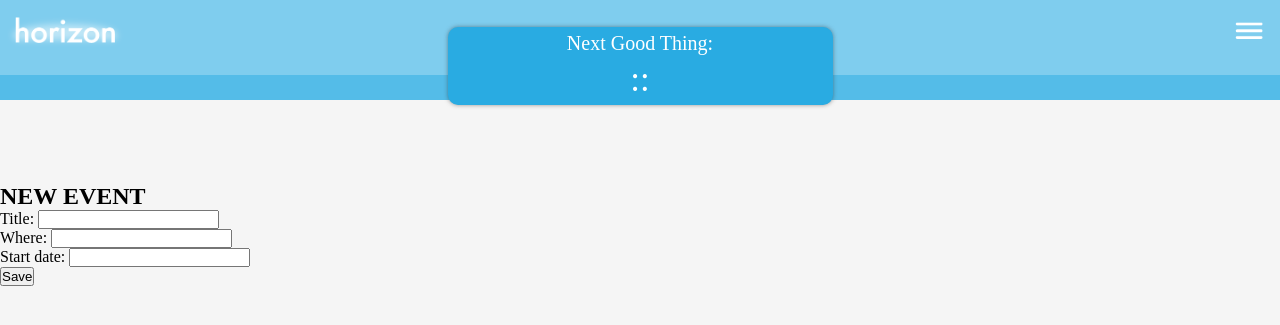
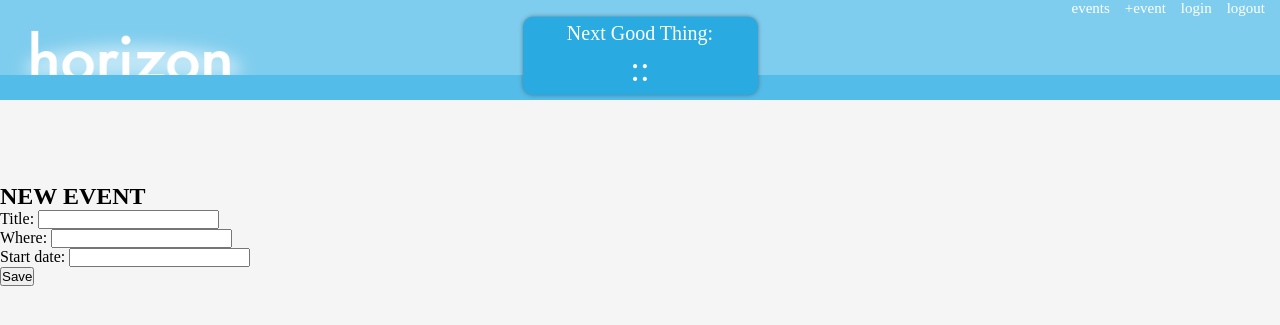
Before and after one commit to SIW22/Horizon, a Django app: page /events/new in a window 1280 px wide. Shown: the top 325 px of the page. Run offline with Django 3.2, Linux system fonts and the light colour scheme; the visitor is signed in with stand-in values (Sample User, id 1); some libraries are stand-ins or nearby versions.

Commit message:
Media Query Progress.

```diff
--- a/main_app/static/styles/main.css
+++ b/main_app/static/styles/main.css
@@ -70,7 +70,7 @@ body {
   margin-right: 15px;
   color: white;
   font-size: 15px;
-  display: none;
+  /* display: none; */
 }
 
 .timer-container {
@@ -250,14 +250,21 @@ body {
 /* FOR SCREENS 600 PIXELS AND WIDER */
 
 @media only screen and (min-width: 600px) {
-  .field {
-    flex-direction: column;
+  .nav-banner {
+    width: 100%;
+    height: 75px;
   }
 }
 @media only screen and (min-width: 600px) {
-  .nav-banner {
-    width: 100%;
-    height: 75px;
+  .logo-glow {
+    width: 200px;
+    margin: 41.5px 8px;
+  }
+}
+@media only screen and (min-width: 600px) {
+  .logo-type {
+    width: 150px;
+    margin: 41.5px 30px;
   }
 }
 @media only screen and (min-width: 600px) {
@@ -266,13 +273,41 @@ body {
     width: 100vw;
   }
 }
+@media only screen and (min-width: 600px) {
+  .main-countdown {
+    width: 225px;
+  }
+}
+@media only screen and (min-width: 600px) {
+  .hamburger-nav {
+    margin: 30px 20px 0 0;
+  }
+}
+@media only screen and (min-width: 600px) {
+  .hamburger {
+    height: 35px;
+    margin-top: 14px;
+  }
+}
 
 
 /* FOR SCREENS 768 PIXELS AND WIDER */
 
 @media only screen and (min-width: 768px) {
-  .field {
-    flex-direction: column;
+  .countdown {
+  transform: translateY(-113%);
+  }
+}
+@media only screen and (min-width: 768px) {
+  .logo-glow {
+    width: 250px;
+    margin-top: 29.5px;
+  }
+}
+@media only screen and (min-width: 768px) {
+  .logo-type {
+    width: 200px;
+    margin-top: 29.5px;
   }
 }
 
@@ -282,22 +317,42 @@ body {
 @media only screen and (min-width: 992px) {
   .field {
     flex-direction: row;
-  }
-  .countdown {
-    transform: translateY(-100%);
+    justify-content: center;
+    align-items: center;
   }
 }
-
+@media only screen and (min-width: 992px) {
+  .day-block, .day-marker {
+    width: 6.5vw;
+    height: 6.375vw;
+  }
+}
+@media only screen and (min-width: 992px) {
+  .calendar, .week-banner {
+    width: 45.5vw;
+  }
+}
+@media only screen and (min-width: 992px) {
+  .day-marker {
+    height: 30px;
+    margin-top: 17px;
+  }
+}
+@media only screen and (min-width: 992px) {
+  .hamburger-nav {
+    display: none;
+  }
+}
+@media only screen and (min-width: 992px) {
+  .nav-buttons {
+    display: flex;
+  }
+}
 
 /* FOR SCREENS 1200 PIXELS AND WIDER */
 
 @media only screen and (min-width: 1200px) {
-  .field {
-    flex-direction: row;
-  }
-  .countdown {
-    transform: translateY(-100%);
-  }
+
 }
   /*
   .countdown {
```
